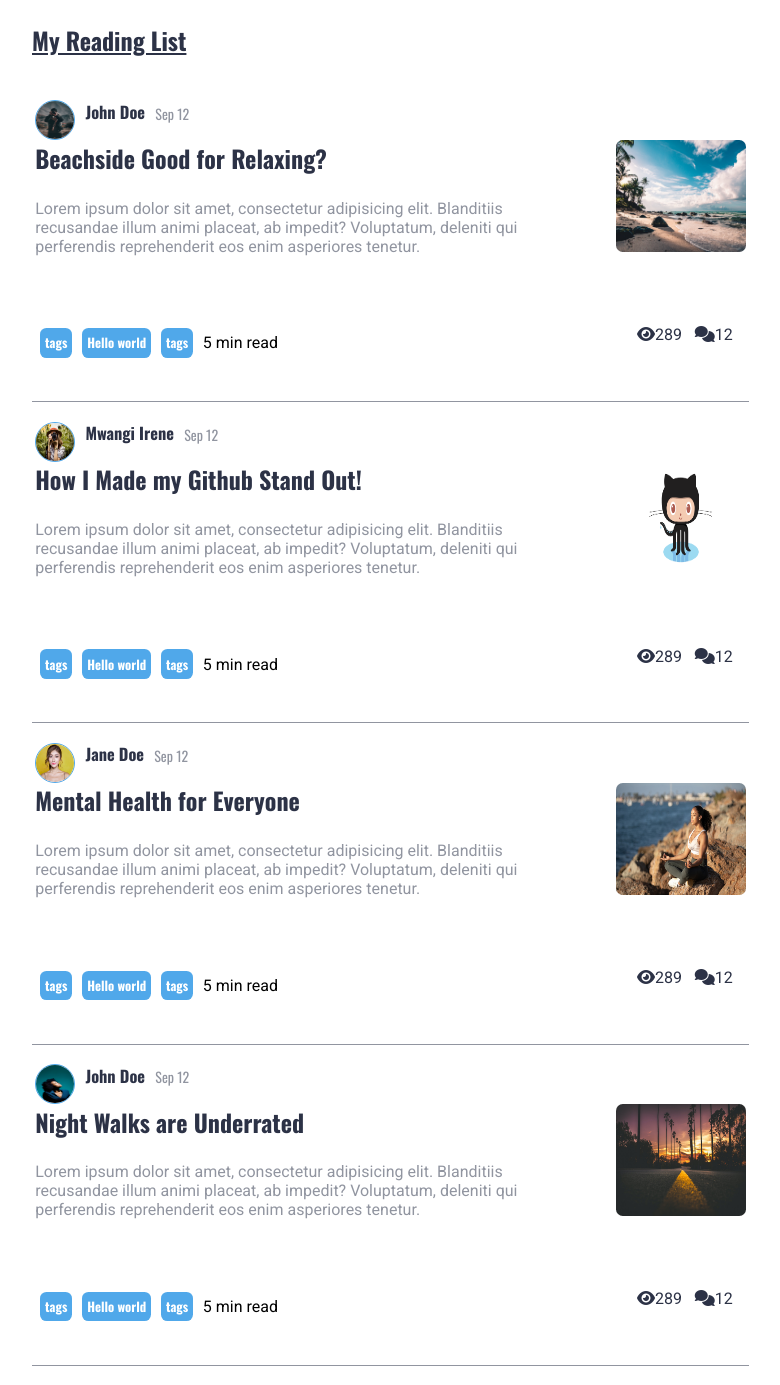
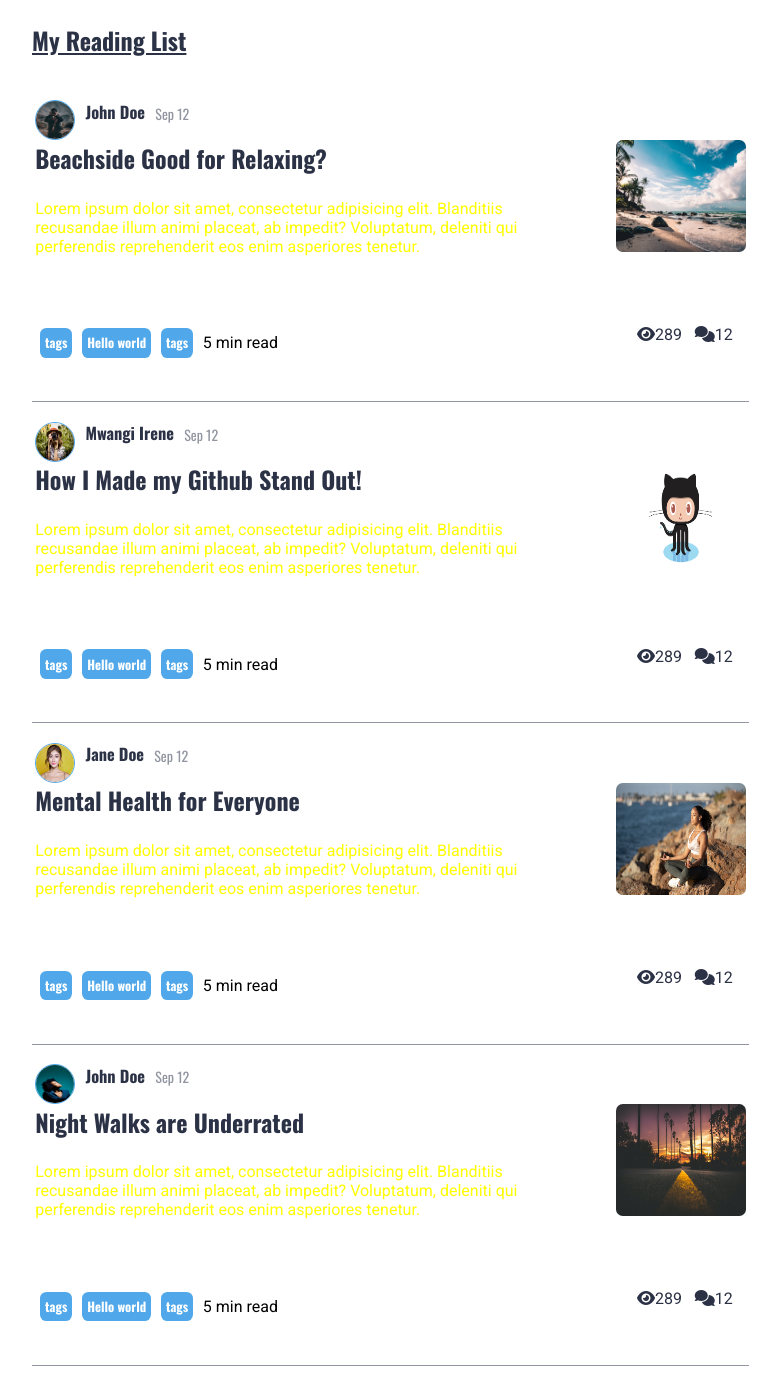
Before and after one commit to antonnifo/thaMentalCode, a Django app: template Blog/templates/site/my_list.html in a window 1280 px wide. Shown: the part 90-1475 px from the top of the page, without its empty margins (160-940 px from the left). Run offline with Django 4.2, Linux system fonts and the light colour scheme; the template is opened without the code that fills it, so the values that code supplies are empty; some libraries are stand-ins or nearby versions.

Commit message:
fx p showing on mobile devices

```diff
--- a/Blog/static/dist/style.css
+++ b/Blog/static/dist/style.css
@@ -337,9 +337,10 @@ h2 {
   border-radius: 0.42em;
   margin-left: 1.8em;
 }
-.post__body .description {
+.post__body p {
   font-family: "Roboto", sans-serif;
-  color: var(--secondary-color);
+  /* color: var(--secondary-color); */
+  color: yellow;
 }
 .post__footer {
   margin: 2em 0 1.2em -2.5em;
@@ -386,7 +387,7 @@ h2 {
     display: block;
     border-radius: 0.42em;
   }
-  .post__body .description {
+  .post__body .description p{
     display: none;
   }
   .post__footer {
--- a/Blog/static/scss/style.scss
+++ b/Blog/static/scss/style.scss
@@ -219,9 +219,10 @@ h2 {
                     }
 
 
-                    .description {
+                    p {
                         font-family: 'Roboto', sans-serif;
-                        color: var(--secondary-color);
+                        // color: var(--secondary-color);
+                        color: yellow;
                     }
                 }
 
@@ -290,7 +291,7 @@ h2 {
                                 // margin-left: 0;
                             }
 
-                            .description {
+                            p {
                                 display: none;
                             }
                         }
```
